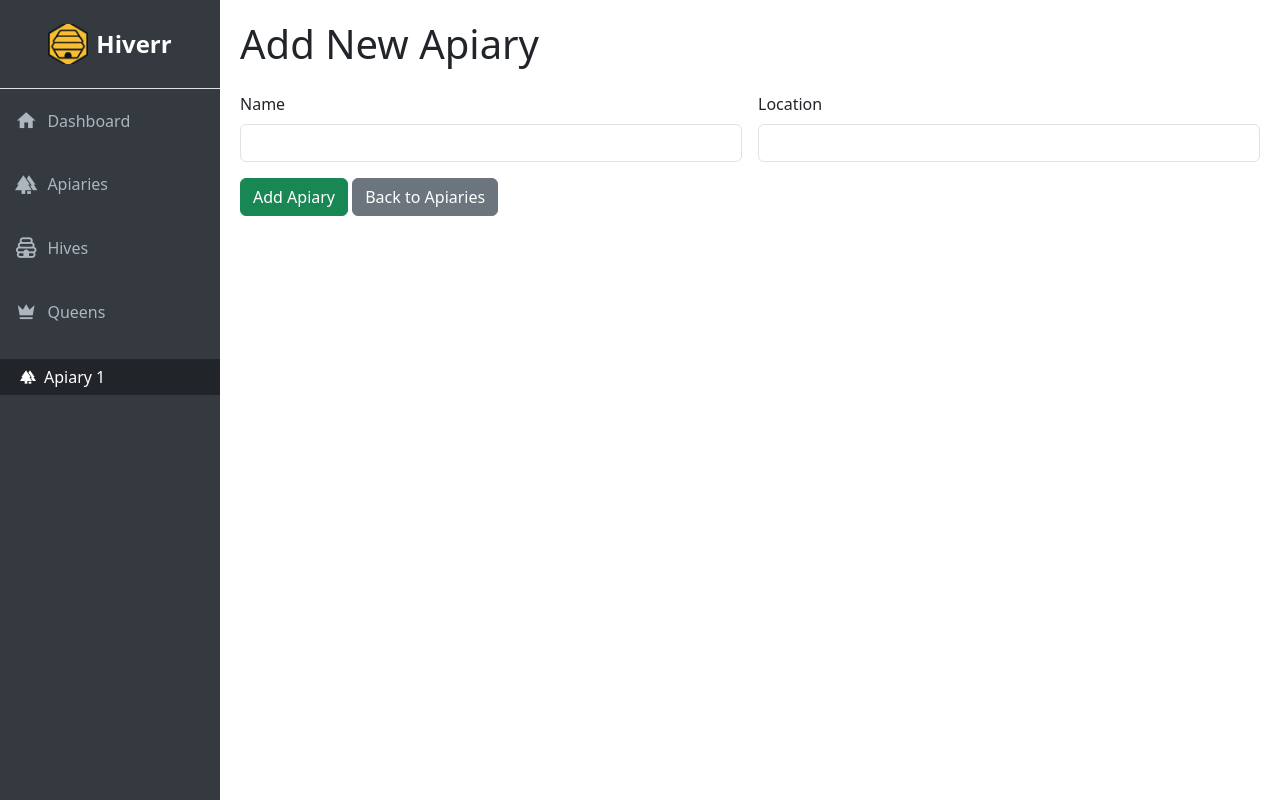
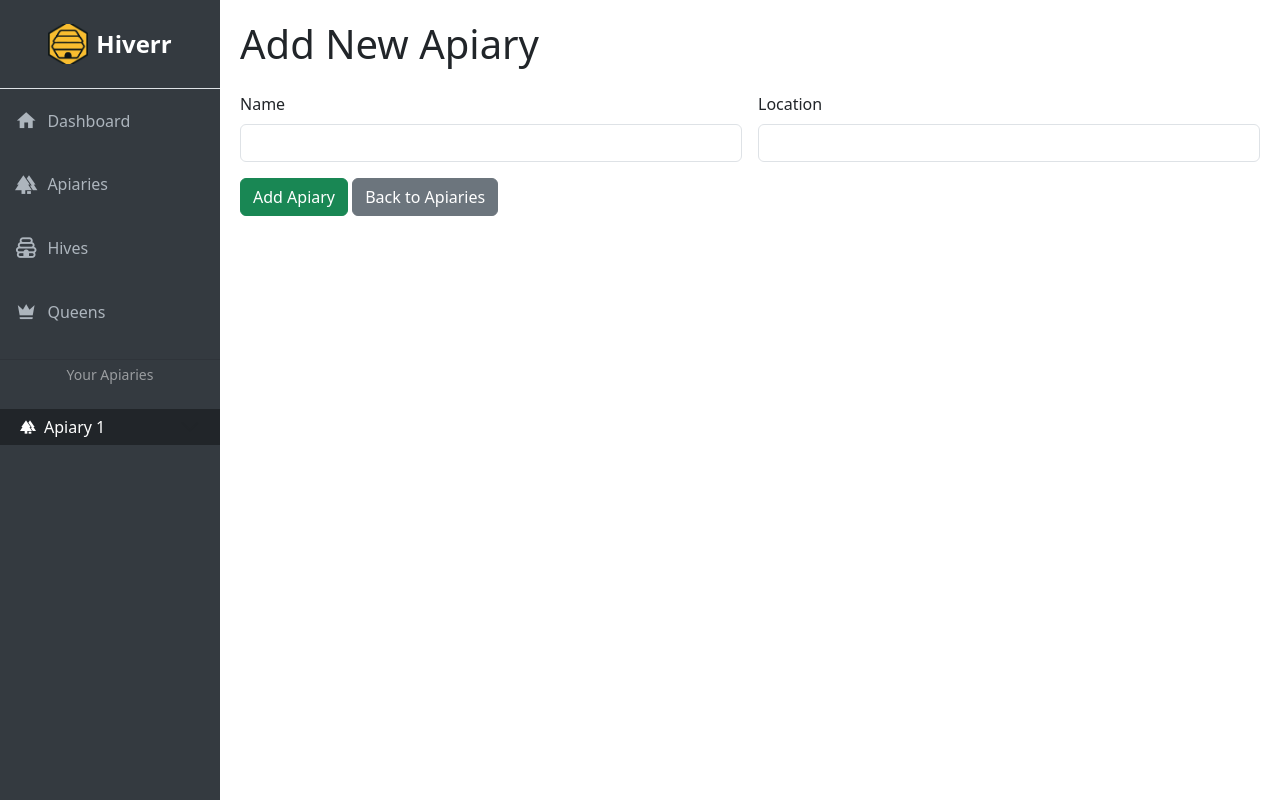
Before and after one commit to Maagdappel/Hiverr, a Flask app: page /add-apiary in a window 1280 px wide. Run offline with Flask 3, Linux system fonts and the light colour scheme; data comes from the database, SQL or seed files in the repository.

Commit message:
Add apiary section header to sidebar

```diff
--- a/templates/base.html
+++ b/templates/base.html
@@ -85,6 +85,8 @@
         </a>
 
         {% if sidebar_apiaries %}
+        <hr class="bg-secondary mt-3 mb-1">
+        <div class="text-white-50 text-center small mb-2">Your Apiaries</div>
         <div class="accordion accordion-flush mt-3" id="apiarySidebar">
           {% for apiary in sidebar_apiaries %}
           <div class="accordion-item bg-dark border-0">
```
